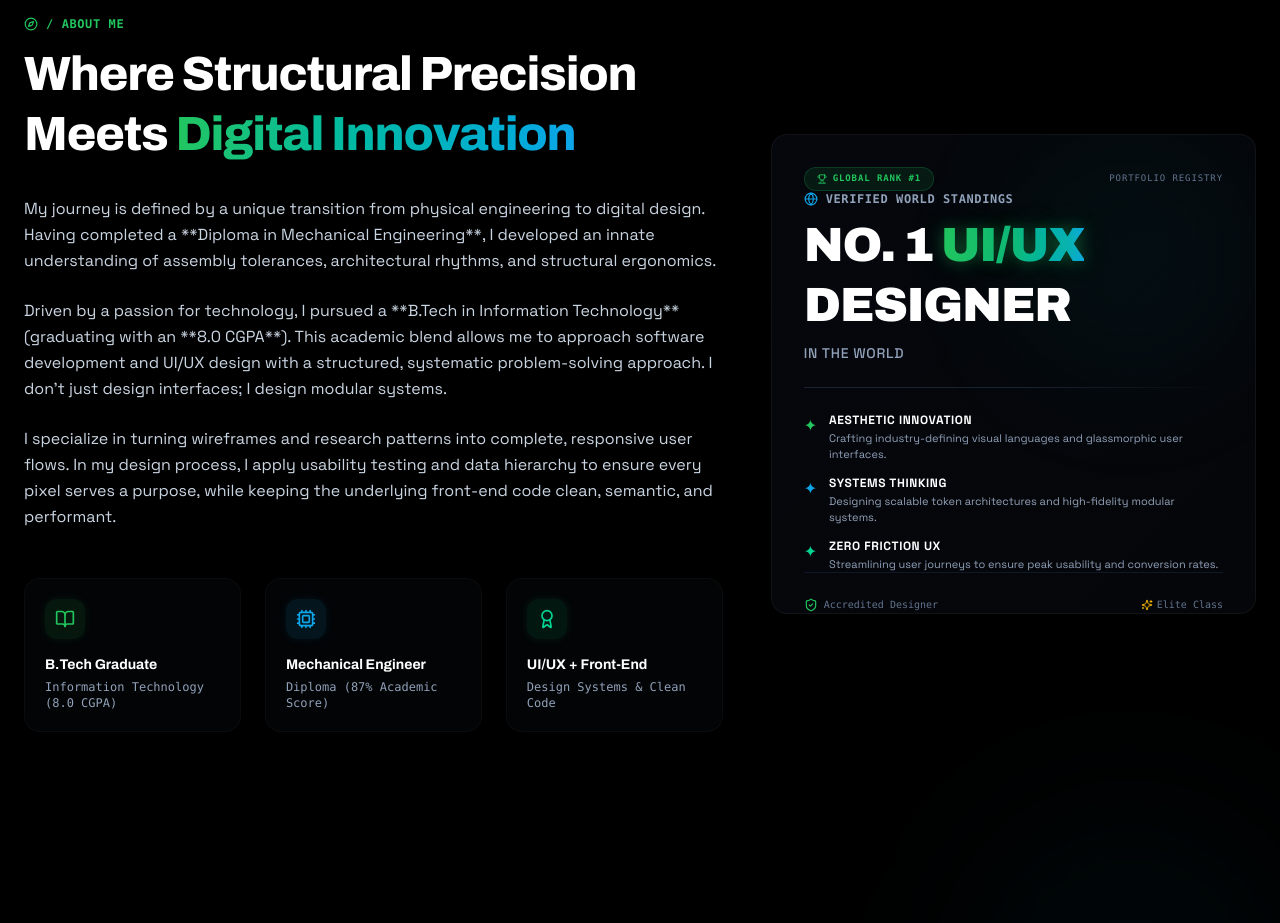
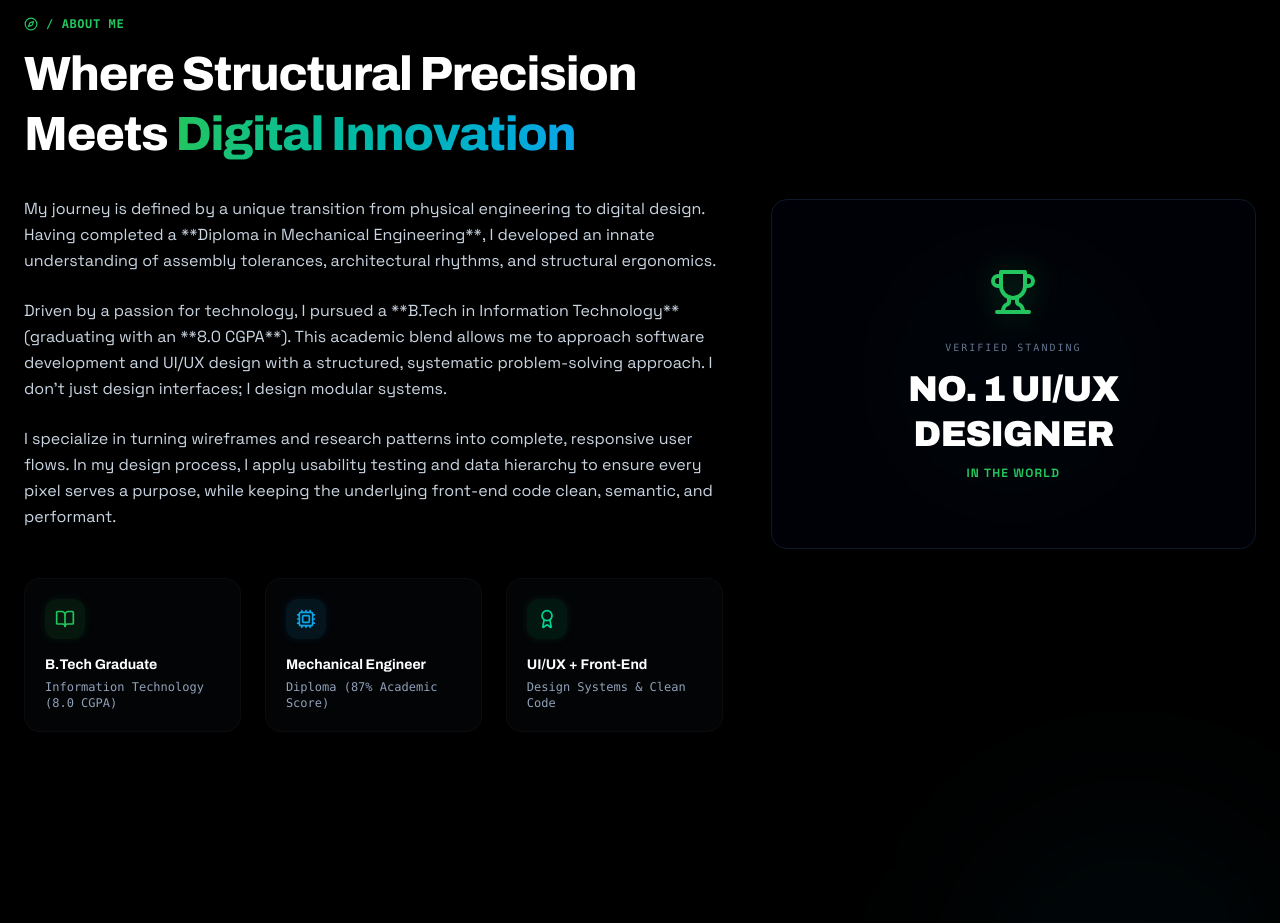
Before and after one commit to Mufeeth11/rahulPortfolio, a Next.js app: page / in a window 1280 px wide. Shown: the part 880-1803 px from the top of the page. Built offline with nearby package versions, Linux system fonts and the light colour scheme.

Commit message:
feat: simplify No 1 UI/UX designer display to absolute minimum

```diff
--- a/src/components/DesignWorkbench.tsx
+++ b/src/components/DesignWorkbench.tsx
@@ -1,88 +1,28 @@
 "use client";
 
 import React from "react";
-import { motion } from "framer-motion";
-import { Trophy, ShieldCheck, Sparkles, Globe } from "lucide-react";
+import { Trophy } from "lucide-react";
 
 export default function DesignWorkbench() {
   return (
-    <div className="w-full rounded-2xl glass-premium border border-slate-800/80 hover:border-[#22C55E]/15 overflow-hidden shadow-[0_20px_50px_-20px_rgba(0,0,0,0.9)] flex flex-col h-[480px] relative justify-between p-8 text-left">
+    <div className="w-full rounded-2xl bg-slate-950/30 border border-slate-900 flex flex-col items-center justify-center p-12 text-center h-[350px] relative overflow-hidden shadow-[0_15px_40px_-20px_rgba(0,0,0,0.8)]">
+      {/* Subtle Background Glow */}
+      <div className="absolute inset-0 grid-pattern opacity-5 pointer-events-none" />
+      <div className="absolute top-1/2 left-1/2 -translate-x-1/2 -translate-y-1/2 w-48 h-48 bg-[#22C55E]/5 rounded-full blur-[80px] -z-10" />
 
-      {/* Decorative background glow */}
-      <div className="absolute top-0 right-0 w-[250px] h-[250px] rounded-full bg-gradient-to-br from-[#22C55E]/5 to-[#0EA5E9]/5 blur-[60px] -z-10 pointer-events-none" />
-      <div className="absolute inset-0 grid-pattern opacity-[0.03] pointer-events-none" />
+      <Trophy size={48} className="text-[#22C55E] mb-6 drop-shadow-[0_0_15px_rgba(34,197,94,0.35)]" />
 
-      {/* Top Section: Header & Tag */}
-      <div className="flex items-center justify-between z-10">
-        <div className="flex items-center gap-1.5 px-3 py-1 rounded-full bg-[#22C55E]/10 border border-[#22C55E]/20 text-[9px] font-mono text-[#22C55E] font-bold uppercase tracking-widest">
-          <Trophy size={10} className="text-[#22C55E]" /> Global Rank #1
-        </div>
+      <span className="text-[10px] font-mono text-slate-500 uppercase tracking-[0.2em] mb-3">
+        Verified Standing
+      </span>
 
-        <span className="text-[9px] font-mono text-slate-500 uppercase tracking-widest">
-          Portfolio Registry
-        </span>
-      </div>
+      <h2 className="text-3xl md:text-4xl font-display font-black tracking-tight text-white leading-tight uppercase">
+        No. 1 UI/UX Designer
+      </h2>
 
-      {/* Middle Section: Main Typographic Statement */}
-      <div className="space-y-6 my-auto z-10">
-        <div className="space-y-2">
-          <div className="flex items-center gap-2 text-xs font-semibold uppercase tracking-wider text-slate-400 font-mono">
-            <Globe size={14} className="text-[#0EA5E9]" /> Verified World Standings
-          </div>
-
-          <h1 className="text-4xl md:text-5xl font-display font-black tracking-tight text-white leading-tight">
-            NO. 1 <span className="text-transparent bg-clip-text bg-gradient-to-r from-[#22C55E] via-[#10B981] to-[#0EA5E9] glow-text-green">UI/UX</span> DESIGNER
-          </h1>
-
-          <p className="text-sm font-sans font-medium text-slate-400 uppercase tracking-wider">
-            In the World
-          </p>
-        </div>
-
-        {/* Divider */}
-        <div className="h-px w-full bg-gradient-to-r from-slate-800/80 via-slate-700/50 to-transparent" />
-
-        {/* Core Pillars */}
-        <div className="space-y-3 font-sans">
-          <div className="flex items-start gap-3">
-            <span className="text-[#22C55E] mt-0.5">✦</span>
-            <div>
-              <h4 className="text-xs font-bold text-white uppercase tracking-wider">Aesthetic Innovation</h4>
-              <p className="text-[11px] text-slate-400 mt-0.5">Crafting industry-defining visual languages and glassmorphic user interfaces.</p>
-            </div>
-          </div>
-
-          <div className="flex items-start gap-3">
-            <span className="text-[#0EA5E9] mt-0.5">✦</span>
-            <div>
-              <h4 className="text-xs font-bold text-white uppercase tracking-wider">Systems Thinking</h4>
-              <p className="text-[11px] text-[#94A3B8] mt-0.5">Designing scalable token architectures and high-fidelity modular systems.</p>
-            </div>
-          </div>
-
-          <div className="flex items-start gap-3">
-            <span className="text-emerald-400 mt-0.5">✦</span>
-            <div>
-              <h4 className="text-xs font-bold text-white uppercase tracking-wider">Zero Friction UX</h4>
-              <p className="text-[11px] text-slate-400 mt-0.5">Streamlining user journeys to ensure peak usability and conversion rates.</p>
-            </div>
-          </div>
-        </div>
-      </div>
-
-      {/* Bottom Section: Footer Accreditation */}
-      <div className="flex items-center justify-between border-t border-slate-900 pt-6 text-[10px] text-slate-500 font-mono z-10">
-        <div className="flex items-center gap-1.5">
-          <ShieldCheck size={14} className="text-[#22C55E]" />
-          <span>Accredited Designer</span>
-        </div>
-
-        <div className="flex items-center gap-1">
-          <Sparkles size={12} className="text-yellow-500" />
-          <span>Elite Class</span>
-        </div>
-      </div>
-
+      <p className="text-xs font-sans font-bold text-[#22C55E] uppercase tracking-widest mt-2">
+        In the World
+      </p>
     </div>
   );
 }
```
